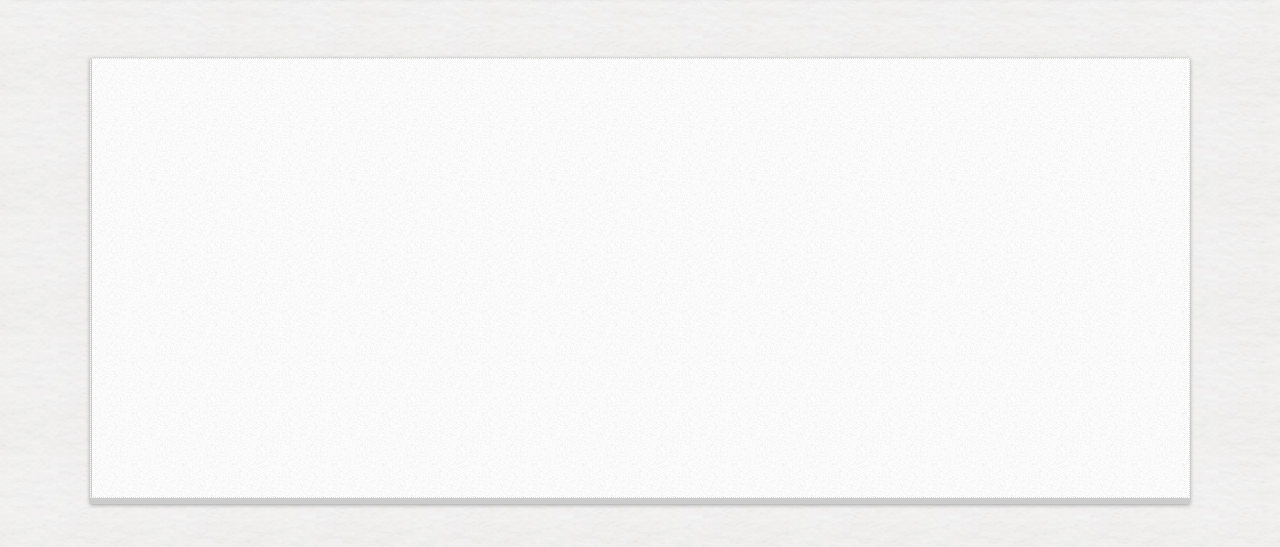
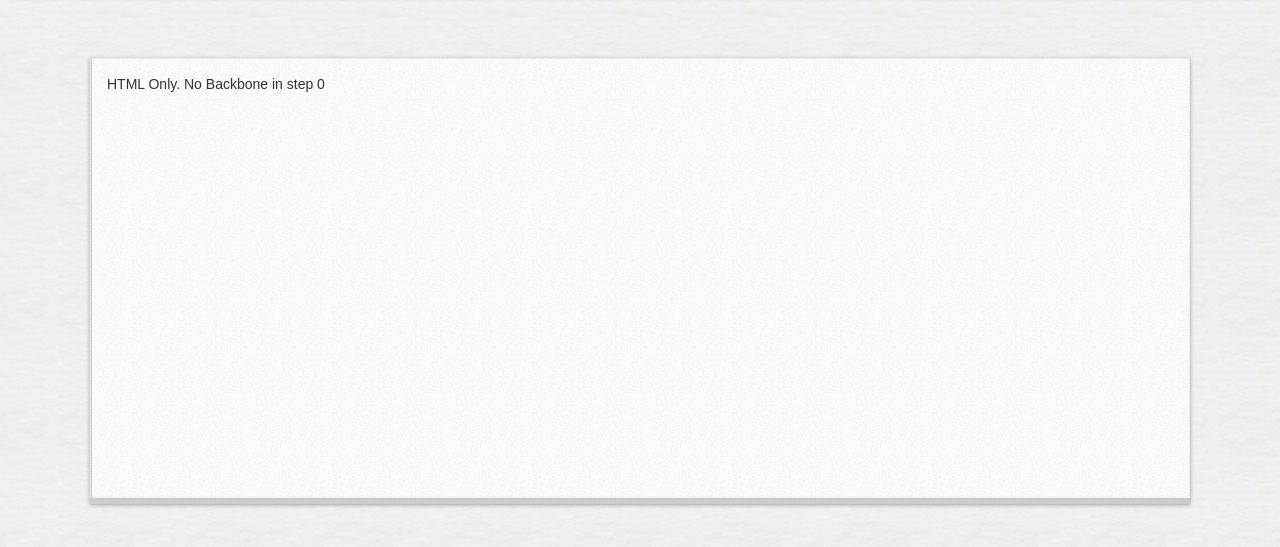
Before and after one commit to reetesha/backbonejs-workshop-halfday, a website: page app/index.html in a window 1280 px wide. Shown: the part 55-602 px from the top of the page. Drawn offline with Linux system fonts and the light colour scheme; no server answers.

Commit message:
Step 0: HTML Only No Backbone

```diff
--- a/app/index.html
+++ b/app/index.html
@@ -27,7 +27,7 @@
                 <div id="Wrapper2">
                 <article id="contents" style="border-left: 1px solid #ccc;">
                         <!-- Place Holder -->
-                    <div id="contacts"></div>
+                    <div id="contacts">HTML Only. No Backbone in step 0</div>
 
                 </article>
              </div>
@@ -47,8 +47,8 @@
 </div>
 </body>
 
-    <!-- Only One JS file Included in SPA (Index.html)-->
-    <script data-main="start.js" src="scripts/vendors/require.js"></script>
+    <!-- Only One JS file Included in SPA (Index.html)
+    <script data-main="start.js" src="scripts/vendors/require.js"></script>-->
     <!-- <script src="scripts/vendors/jquery.js"></script>
     <script src="scripts/vendors/bootstrap.js"></script>
     <script src="scripts/vendors/bootstrap-modal.js"></script>-->
```
